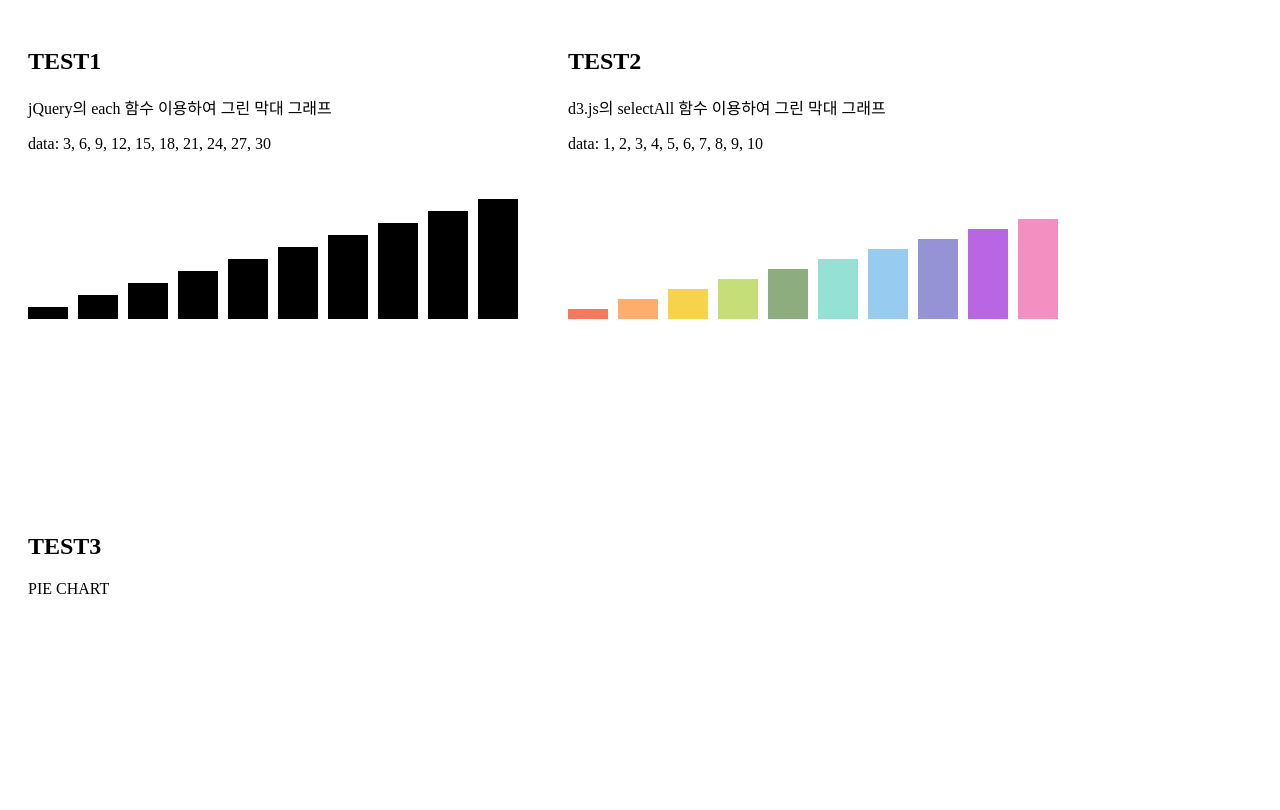
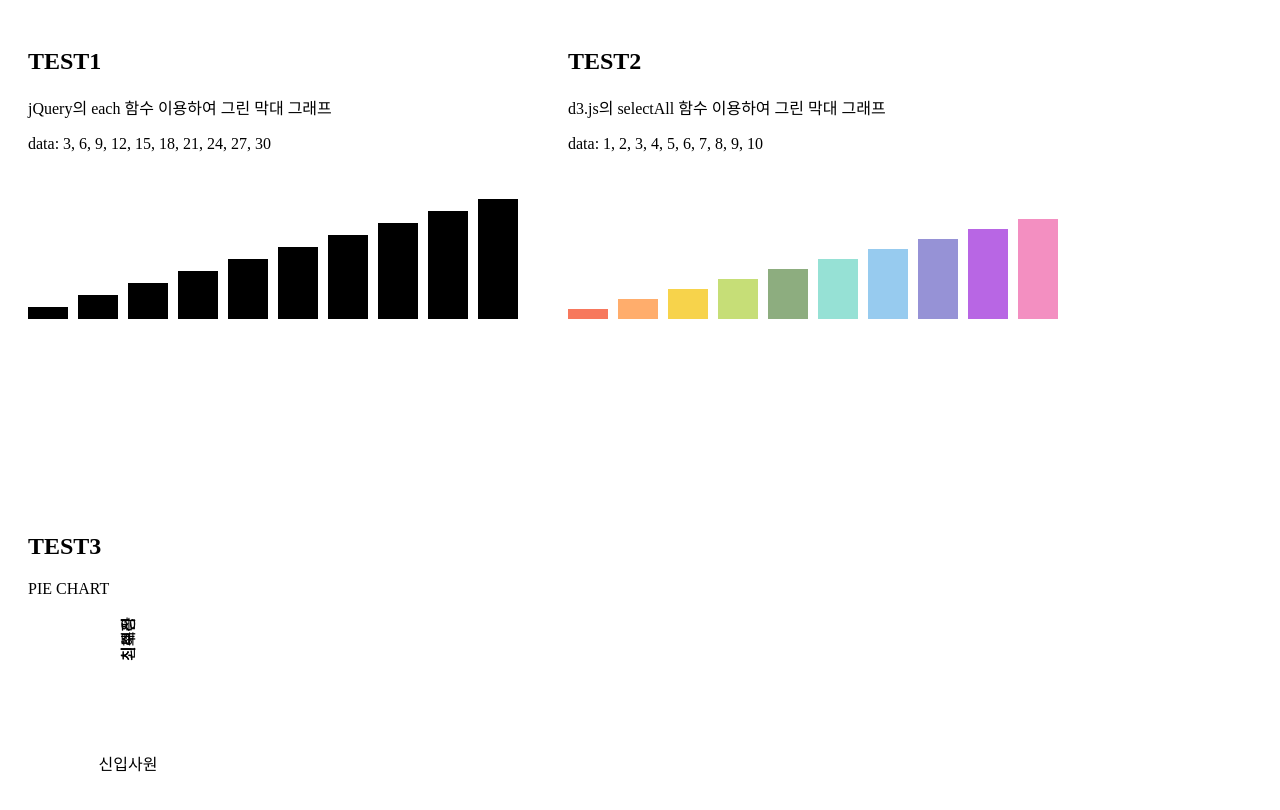
Before and after one commit to choijueun/d3js, a plain HTML site: page 01practice/index.html in a window 1280 px wide. Drawn offline with Linux system fonts and the light colour scheme.

Commit message:
pie chart...

```diff
--- a/01practice/index.html
+++ b/01practice/index.html
@@ -69,18 +69,50 @@
                 'color': 'blue'
             }
             const data3 = [
-                {name: '신혜정', value: 100},
-                {name: '최보라', value: 60},
-                {name: '최주은', value: 30}
+                {'name': '신혜정', 'value': 100},
+                {'name': '최보라', 'value': 60},
+                {'name': '최주은', 'value': 30}
             ];
-            // #test3-pie div 하위에 svg 태그 추가
-            let svg3 = d3.select('#test3-pie').append('svg:svg')
-                            .attr('width', pie_conf['width'])
-                            .attr('height', pie_conf['height'])
-            // 하위에 g 태그 추가
-            svg3.append('svg:g')
-                .attr('transform', 'translate(' + pie_conf['innerRadius'] + ',' + pie_conf['outerRadius'] + ')')
-                .data([data3]);
+            let svg3 = d3.select('#test3-pie')
+                            // 하위에 svg 태그 추가
+                            .append('svg:svg')
+                            .attr('width', pie_conf.width)
+                            .attr('height', pie_conf.height)
+                            // 하위에 g 태그 추가
+                            .append('svg:g')
+                            .attr('transform', 'translate(' + pie_conf.innerRadius + ',' + pie_conf.outerRadius + ')')
+                            // data binding
+                            //.data(data3);
+            // pie chart 속성
+            var arc = d3.arc().innerRadius(pie_conf.innerRadius).outerRadius(pie_conf.outerRadius);
+            // pie chart data
+            var pie = d3.pie()
+            //
+            var arcs = svg3.selectAll("arc")
+                            .data(pie(data3))
+                            .enter().append('svg:g')
+                            .attr('class', 'slice');
+
+            arcs.append('svg:path')
+                .attr('d', arc)
+                .attr('fill', function(d, i){ return fill2[i]; });
+
+            arcs.append('svg:text')
+                .attr('dy', '.35em')
+                .attr('text-anchor', 'middle')
+                .attr('transform', function(d){ return 'translate('+arc.centroid(d)+')rotate('+angle(d)+')'; })
+                .text(function(d){ return d.data.name; });
+
+            function angle(d){
+                var a = (d.startAngle + d.endAngle) * 90 / Math.PI - 90;
+                return a > 90 ? a - 180 : a;
+            }
+
+            svg3.append("svg:text")
+                .attr('dy', '.35em')
+                .attr('text-anchor', 'middle')
+                .text('신입사원')
+                .attr('class', 'title');
         })
 
     </script>
```
